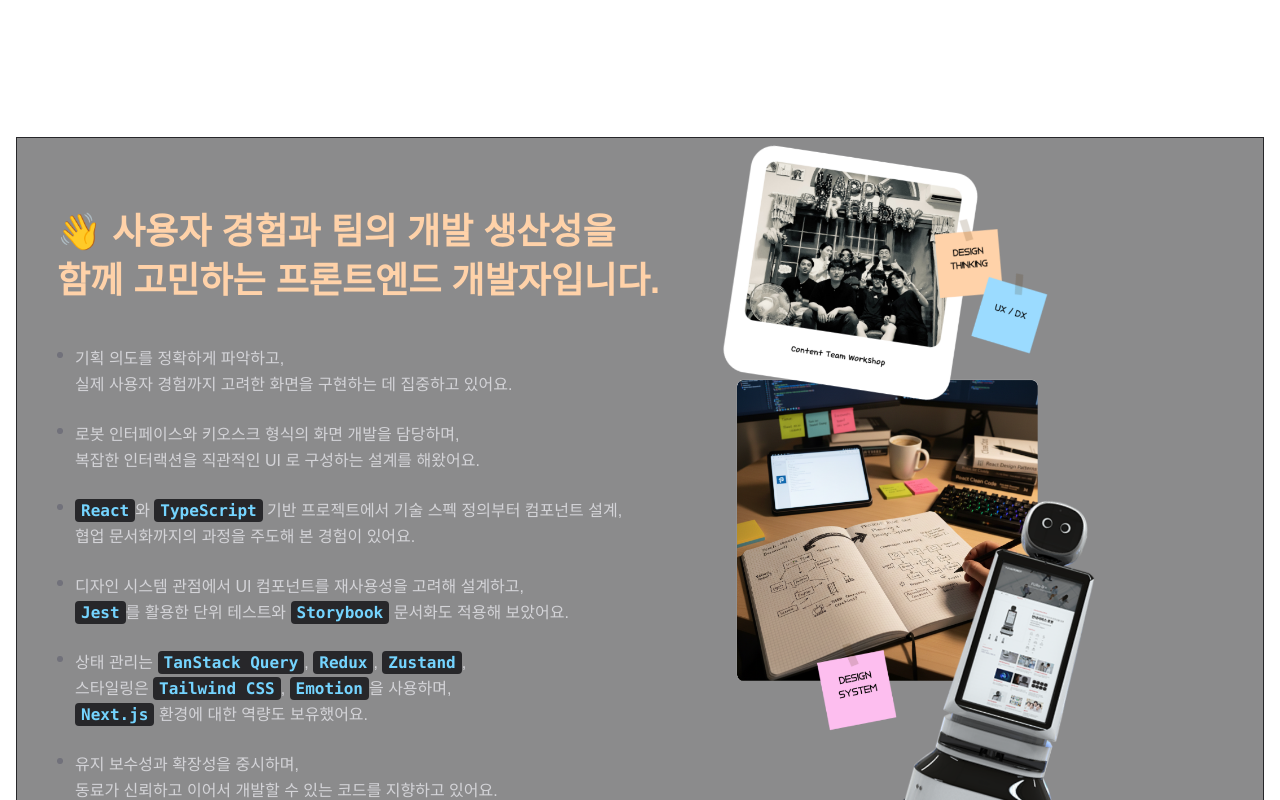
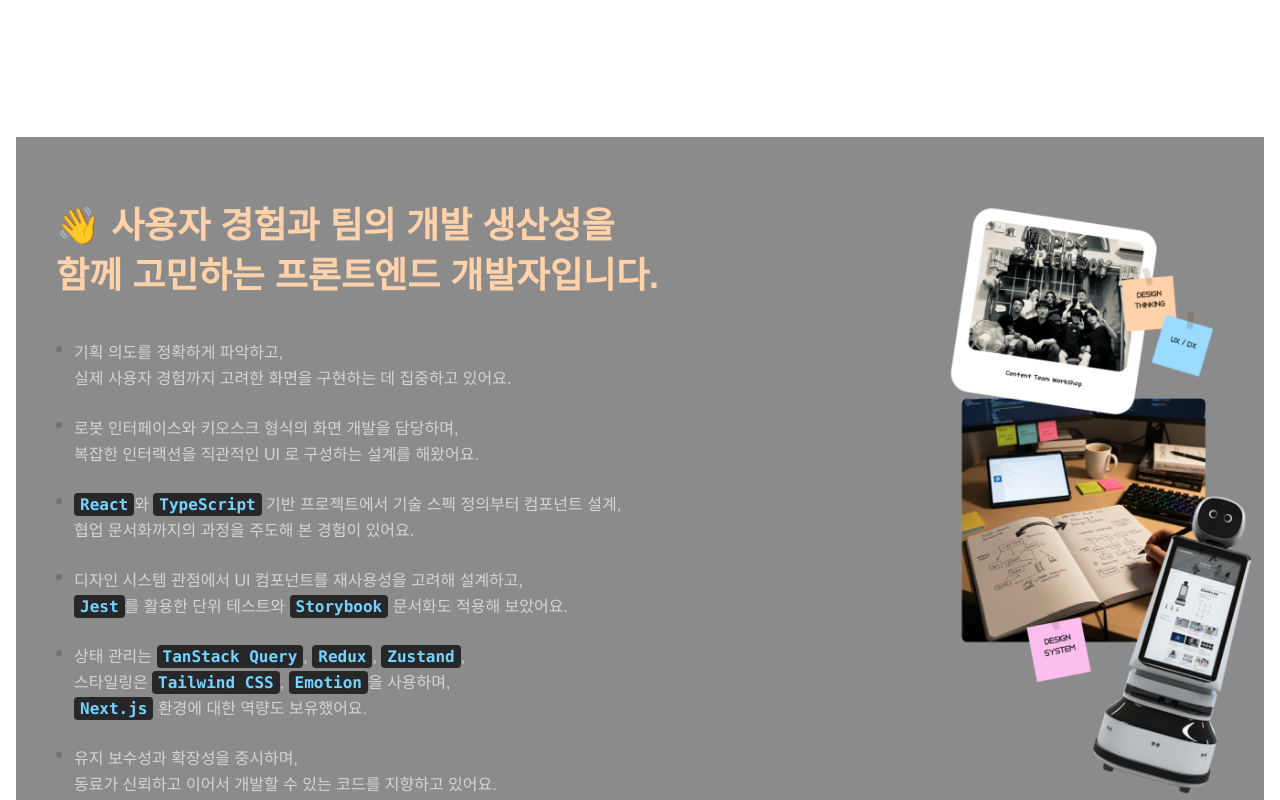
Before and after one commit to bbyik-k/portfolio-nextjs-2026, a Next.js app: page / in a window 1280 px wide. Shown: the part 680-1480 px from the top of the page. Built offline with nearby package versions, Linux system fonts and the light colour scheme.

Commit message:
style(intro): 전체 배경 적용 및 intro 섹션 비율 조정

```diff
--- a/app/components/home/IntroSection1.tsx
+++ b/app/components/home/IntroSection1.tsx
@@ -46,9 +46,10 @@ function BulletItem({ children }: { children: React.ReactNode }) {
 export default function IntroSection1() {
   return (
     // <section className='min-h-[calc(100vh-4rem)] flex flex-col md:flex-row items-stretch border border-zinc-800 '>
-    <section className='min-h-[calc(100vh-4rem)] flex flex-col md:flex-row items-stretch border border-zinc-800 bg-zinc-900/50 backdrop-blur-sm'>
+    <section className='min-h-[calc(100vh-4rem)] w-full border border-none border-t-zinc-800 border-b-zinc-800 bg-zinc-900/50 backdrop-blur-sm'>
+      <div className='mx-auto flex w-full max-w-7xl flex-col md:flex-row items-stretch'>
         {/* 좌측: 텍스트 — 가능한 만큼 왼쪽에, 답답하지 않게 여백 유지 */}
-      <div className='flex min-w-0 flex-1 flex-col justify-center py-16 pl-6 pr-6 md:pl-8 md:pr-10 lg:pl-10 lg:pr-12'>
+        <div className='flex min-w-0 flex-1 flex-col justify-center py-16 pl-6 pr-6 md:pl-8 md:pr-10 lg:pl-10 lg:pr-12 '>
           <div className='w-full'>
             <h2 className='text-2xl font-bold leading-snug text-[#FFD2A9] sm:text-3xl md:text-4xl'>{TITLE}</h2>
             <ul className='mt-10 flex flex-col gap-5 sm:gap-6' role='list'>
@@ -59,9 +60,10 @@ export default function IntroSection1() {
           </div>
         </div>
 
-      {/* 우측: 이미지 — 우측 밀착, 좌측이 잘리지 않도록 object-left */}
-      <div className='relative w-full shrink-0 md:w-[42%] lg:w-[44%] min-h-[320px] md:min-h-0'>
-        <Image src={DETAIL_IMAGE.src} alt={DETAIL_IMAGE.alt} fill className='object-contain object-left' sizes='(max-width: 768px) 100vw, 44vw' priority={false} />
+        {/* 우측: 이미지 — 컨텐츠 폭 기준으로만 차지, 가능한 한 좁게 */}
+        <div className='relative shrink-0 w-[320px] aspect-7/13 overflow-hidden'>
+          <Image src={DETAIL_IMAGE.src} alt={DETAIL_IMAGE.alt} fill className='object-contain object-left' sizes='(max-width: 768px) 100vw, 480px' priority={false} />
+        </div>
       </div>
     </section>
   );
--- a/app/components/home/IntroSection2.tsx
+++ b/app/components/home/IntroSection2.tsx
@@ -33,7 +33,7 @@ function BulletItem({ children }: { children: React.ReactNode }) {
 
 export default function IntroSection2() {
   return (
-    <section className='min-h-[calc(100vh-4rem)] flex flex-col md:flex-row-reverse items-stretch bg-zinc-900/50 backdrop-blur-sm'>
+    <section className='min-h-[calc(100vh-4rem)] w-full flex flex-col md:flex-row-reverse items-stretch border border-none  border-b-zinc-800 bg-zinc-900/50 backdrop-blur-sm'>
       {/* 좌측: 텍스트 — 가능한 만큼 왼쪽에, 답답하지 않게 여백 유지 */}
       <div className='flex min-w-0 flex-1 flex-col justify-center py-16 pl-6 pr-6 md:pl-8 md:pr-10 lg:pl-10 lg:pr-12'>
         <div className='w-full'>
```
Lines whose indentation alone changed are shown as unchanged.
